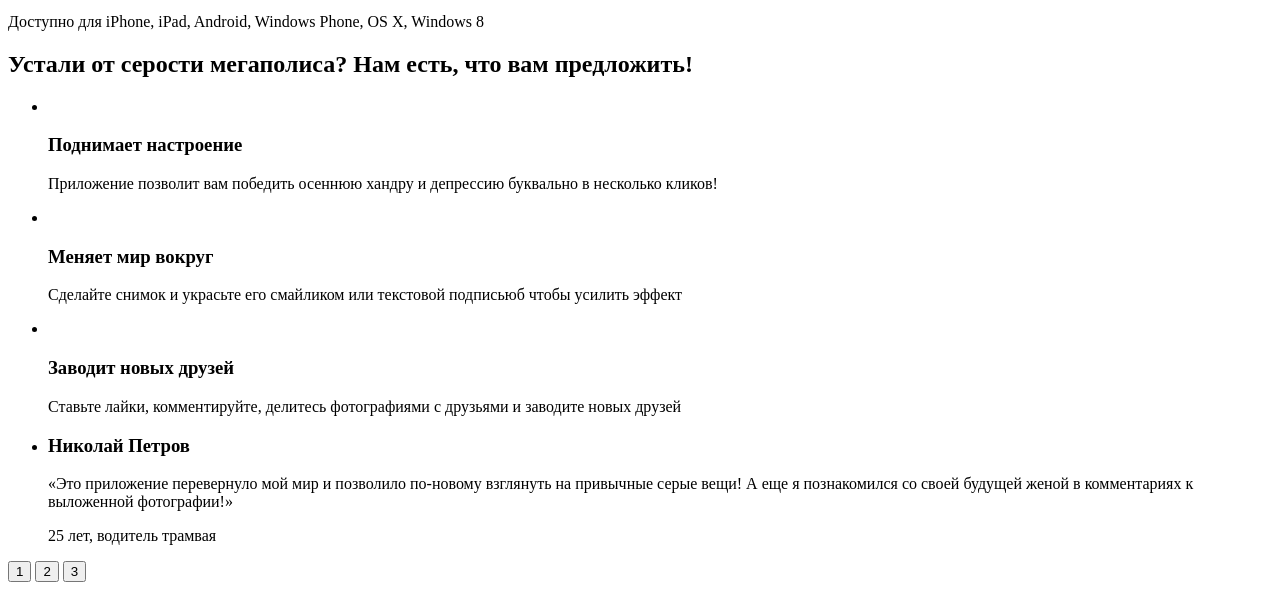
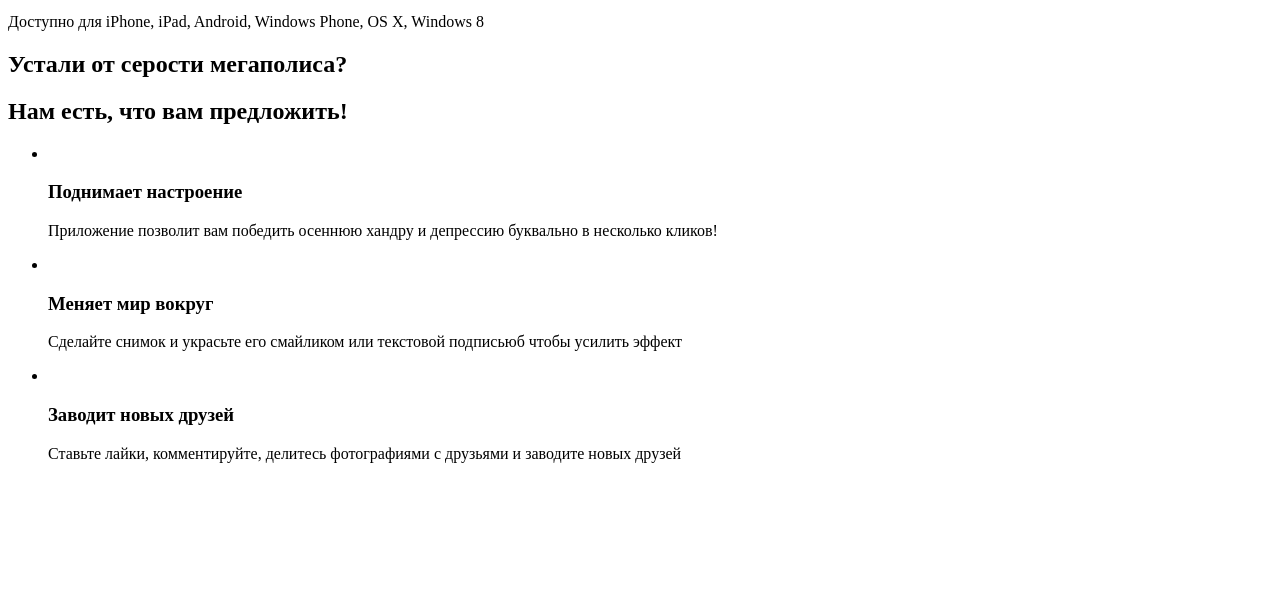
Before and after one commit to juliabeznosikova/655179-pink-17, a website: page source/index.html in a window 1280 px wide. Shown: the part 356-954 px from the top of the page. After the commit the page ends 835 px from the top, so only its background shows below. Drawn offline with Linux system fonts and the light colour scheme.

Commit message:
Исправлено название класса в app-downloads, заголовки в advantages, убран блок комментариев

```diff
--- a/source/index.html
+++ b/source/index.html
@@ -32,9 +32,9 @@
       <section class="app-download">
         <button class="app-download__btn" type="button">Скачать приложение</button>
         <ul class="app-download__os os-icon">
-          <li class="os-icon"><img src="*" width="" height="" alt="Apple"></li>
-          <li class="os-icon"><img src="*" width="" height="" alt="Android"></li>
-          <li class="os-icon"><img src="*" width="" height="" alt="windows"></li>
+          <li class="os-icon__item"><img src="*" width="" height="" alt="Apple"></li>
+          <li class="os-icon__item"><img src="*" width="" height="" alt="Android"></li>
+          <li class="os-icon__item"><img src="*" width="" height="" alt="windows"></li>
         </ul>
         <p class="app-downloads__description">Доступно для iPhone, iPad, Android,
           Windows Phone, OS X, Windows 8
@@ -42,9 +42,9 @@
       </section>
       <section class="advantages">
         <div class="advantages__wrapper">
-        <h2 class="advantages__title">Устали от серости мегаполиса?
-          Нам есть, что вам предложить!
-        </h2>
+          <h2 class="advantages__title">Устали от серости мегаполиса?</h2>
+          <h2 class="advantages__title">Нам есть, что вам предложить!</h2>
+
           <ul class="advantages__list">
             <li class="advantages__item">
               <img class="advantages__image visually-hidden" src="*" width="" height="" alt="">
@@ -70,27 +70,6 @@
           </ul>
         </div>
       </section>
-      <section class="comments">
-        <div class="comments__wrapper slider">
-          <ul class="comments__list slider__list">
-            <li class="comments__item slider__item">
-              <h3 class="comments__user-name">Николай Петров</h3>
-              <p class="comments__content">«Это приложение перевернуло мой мир
-              и позволило по-новому взглянуть на привычные серые вещи!
-              А еще я познакомился со своей будущей женой в комментариях
-              к выложенной фотографии!»</p>
-              <p class="comments__user-info visually-hidden">25 лет, водитель трамвая</p>
-            </li>
-          </ul>
-          <p class="comments__toggles slider__toggles">
-            <button class="slider__toggle" type="button">1</button>
-            <button class="slider__toggle" type="button">2</button>
-            <button class="slider__toggle" type="button">3</button>
-          </p>
-        </div>
-      </section>
-
-
     </main>
   </body>
 </html>
```
Lines whose indentation alone changed are shown as unchanged.
